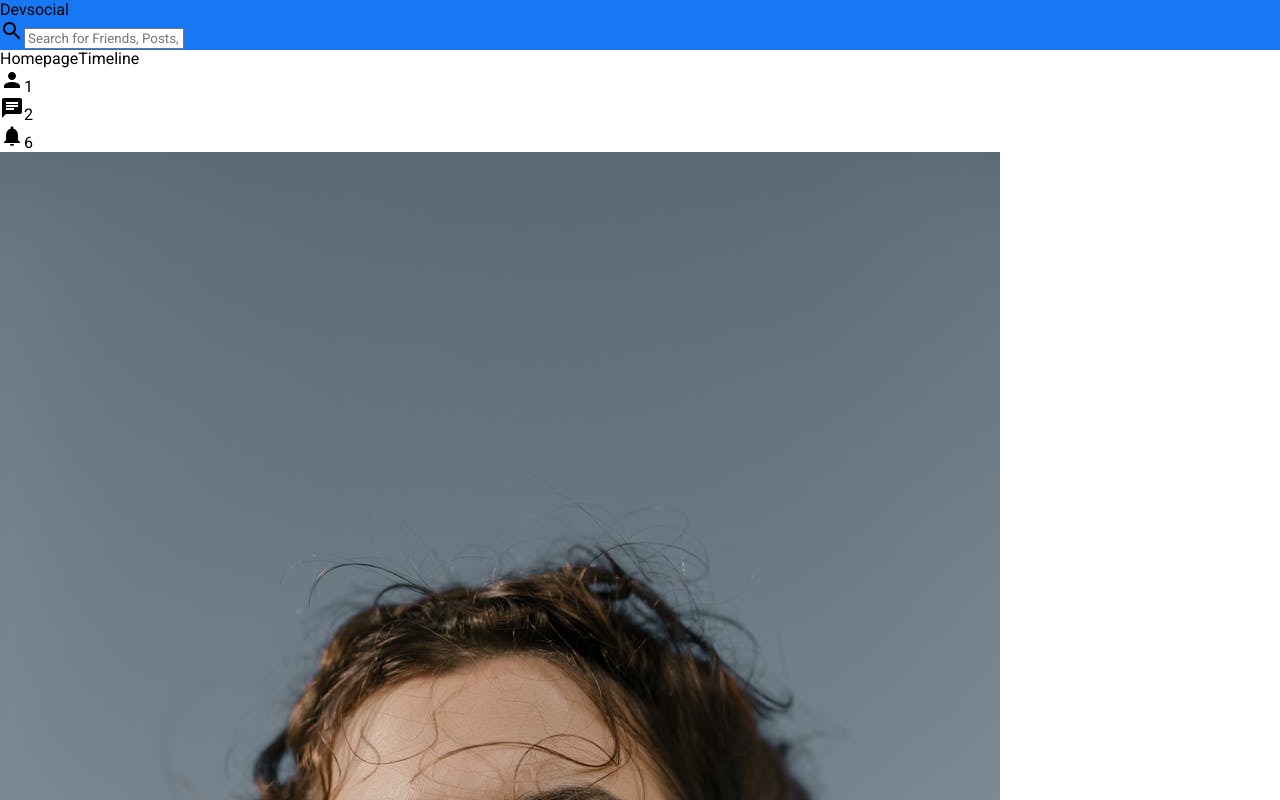
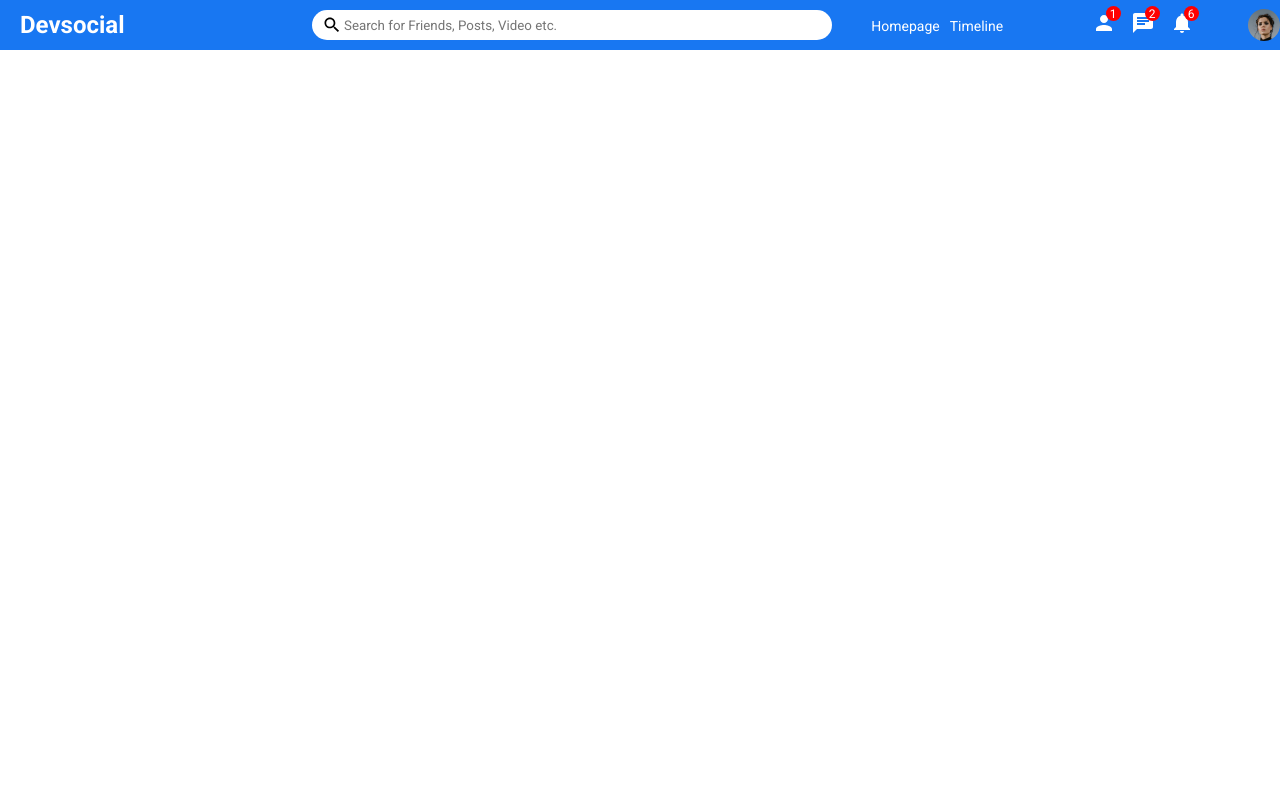
Before and after one commit to h4n5o/react-social, a React (Create React App) app: page / in a window 1280 px wide. Shown: the top 800 px of the page. Built offline with nearby package versions, Linux system fonts and the light colour scheme.

Commit message:
Topbar component

```diff
--- a/src/components/topbar/Topbar.jsx
+++ b/src/components/topbar/Topbar.jsx
@@ -9,7 +9,7 @@ export default function Topbar() {
       </div>
       <div className="topbarCenter">
         <div className="searchbar">
-          <Search />
+          <Search className="searchIcon"/>
           <input placeholder="Search for Friends, Posts, Video etc." className="searchInput" />
         </div>
       </div>
--- a/src/components/topbar/topbar.css
+++ b/src/components/topbar/topbar.css
@@ -2,4 +2,84 @@
     height: 50px;
     width: 100%;
     background-color: #1877f2;
+    display: flex;
+    align-items: center;
+    position: sticky;
+    top: 0;
 }
+/*TOPBAR LEFT*/
+.topbarLeft {
+    flex: 3;
+}
+.logo {
+    font-size: 24px;
+    margin-left: 20px;
+    font-weight: bold;
+    color: white;
+    cursor:pointer;
+}
+/*TOPBAR CENTER*/
+.topbarCenter {
+    flex: 5;
+}
+.searchbar{
+    width: 100%;
+    height: 30px;
+    background-color: white;
+    border-radius: 30px;
+    display: flex;
+    align-items: center;
+}
+.searchIcon {
+    font-size: 20px !important;
+    margin-left: 10px;
+}
+.searchInput{
+    border: none;
+    width: 70%;
+}
+.searchInput:focus {
+    outline: none;
+}
+/*TOPBAR RIGHT*/
+.topbarRight {
+    flex: 4;
+    display: flex;
+    align-items: center;
+    justify-content: space-around;
+    color: white;
+}
+.topbarLink {
+    margin-right: 10px;
+    font-size: 14px;
+    cursor: pointer;
+}
+.topbarIcons {
+    display: flex;
+}
+.topbarIconItem{
+    margin-right: 15px;
+    cursor: pointer;
+    position: relative;
+}
+.topbarIconBadge {
+    width: 15px;
+    height: 15px;
+    background-color: red;
+    border-radius: 50%;
+    color: white;
+    position: absolute;
+    top: -5px;
+    right: -5px;
+    display: flex;
+    align-items: center;
+    justify-content: center;
+    font-size: 12px;
+}
+.topbarImg {
+    width: 32px;
+    height: 32px;
+    border-radius: 50%;
+    object-fit: cover;
+    cursor: pointer;
+}
```
